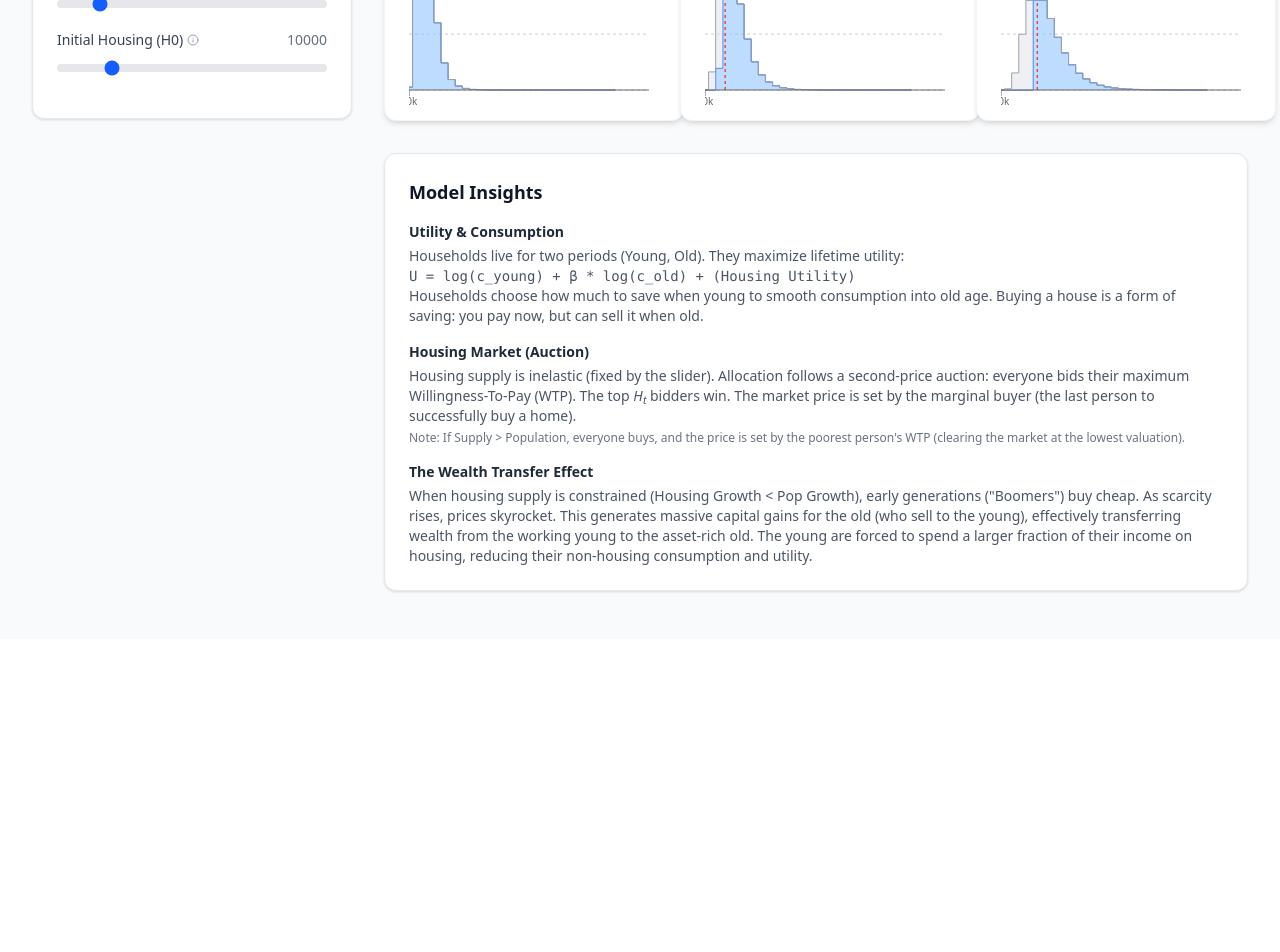
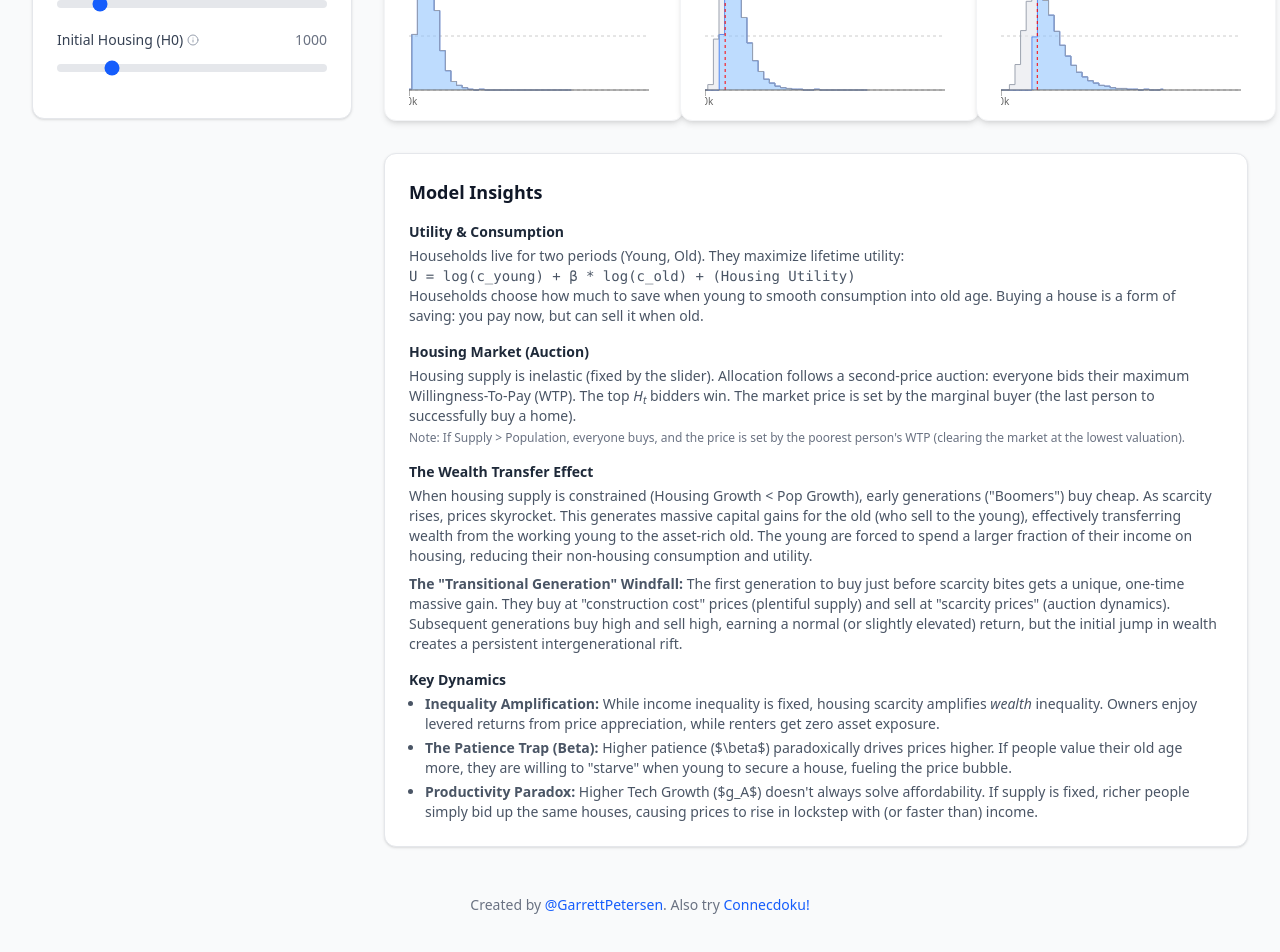
Before and after one commit to GarrettPetersen/inelastic-housing-growth, a React (Vite) app: page / in a window 1280 px wide. Shown: the part 940-1892 px from the top of the page. Before the commit the page ends 1579 px from the top, so only its background shows below. Built offline with nearby package versions, Linux system fonts and the light colour scheme.

Commit message:
add more text

```diff
--- a/src/App.tsx
+++ b/src/App.tsx
@@ -11,8 +11,8 @@ const DEFAULT_PARAMS: ModelParams = {
   inequality: 0.4, // Log-income SD
   beta: 0.3, // Discount factor per generation (less speculative)
   initialTech: 2500000, // ~$2.5M lifetime -> ~$50k/yr
-  initialPop: 10000,
-  initialHousing: 10000
+  initialPop: 1000,
+  initialHousing: 1000
 };
 
 const Slider = ({
@@ -354,7 +354,7 @@ function App() {
                 label="Initial Pop (N0)"
                 value={params.initialPop}
                 onChange={(v) => updateParam('initialPop', v)}
-                min={1000} max={50000} step={1000}
+                min={100} max={5000} step={100}
                 tooltip="Starting population size at t=0."
               />
             </div>
@@ -413,7 +413,7 @@ function App() {
                 label="Initial Housing (H0)"
                 value={params.initialHousing}
                 onChange={(v) => updateParam('initialHousing', v)}
-                min={1000} max={50000} step={1000}
+                min={100} max={5000} step={10}
                 tooltip="Starting number of houses at t=0."
               />
             </div>
@@ -468,11 +468,32 @@ function App() {
                     effectively transferring wealth from the working young to the asset-rich old.
                     The young are forced to spend a larger fraction of their income on housing, reducing their non-housing consumption and utility.
                   </p>
+                  <p className="mt-2">
+                    <strong>The "Transitional Generation" Windfall:</strong> The first generation to buy just before scarcity bites gets a unique, one-time massive gain.
+                    They buy at "construction cost" prices (plentiful supply) and sell at "scarcity prices" (auction dynamics).
+                    Subsequent generations buy high and sell high, earning a normal (or slightly elevated) return, but the initial jump in wealth creates a persistent intergenerational rift.
+                  </p>
+                </div>
+
+                <div>
+                  <h4 className="font-semibold text-gray-800 mb-1">Key Dynamics</h4>
+                  <ul className="list-disc pl-4 space-y-1">
+                    <li><strong>Inequality Amplification:</strong> While income inequality is fixed, housing scarcity amplifies <em>wealth</em> inequality. Owners enjoy levered returns from price appreciation, while renters get zero asset exposure.</li>
+                    <li><strong>The Patience Trap (Beta):</strong> Higher patience ($\beta$) paradoxically drives prices higher. If people value their old age more, they are willing to "starve" when young to secure a house, fueling the price bubble.</li>
+                    <li><strong>Productivity Paradox:</strong> Higher Tech Growth ($g_A$) doesn't always solve affordability. If supply is fixed, richer people simply bid up the same houses, causing prices to rise in lockstep with (or faster than) income.</li>
+                  </ul>
                 </div>
               </div>
             </div>
           </div>
         </div>
+
+        <footer className="text-center text-gray-500 text-sm mt-12 pb-4">
+          <p>
+            Created by <a href="https://twitter.com/GarrettPetersen" target="_blank" rel="noopener noreferrer" className="text-blue-600 hover:underline">@GarrettPetersen</a>.
+            Also try <a href="https://connecdoku.com" target="_blank" rel="noopener noreferrer" className="text-blue-600 hover:underline">Connecdoku!</a>
+          </p>
+        </footer>
       </main>
     </div>
   );
--- a/src/model.ts
+++ b/src/model.ts
@@ -90,7 +90,7 @@ function probit(p: number): number {
 }
 
 const SIMULATION_STEPS = 10; // Look ahead 10 generations
-const AGENTS_COUNT = 10000; // Number of agents to simulate distribution
+const AGENTS_COUNT = 1000; // Number of agents to simulate distribution
 const ALPHA = 1; // Utility value of living in a house
 
 export function simulate(params: ModelParams): GenerationResult[] {
```
